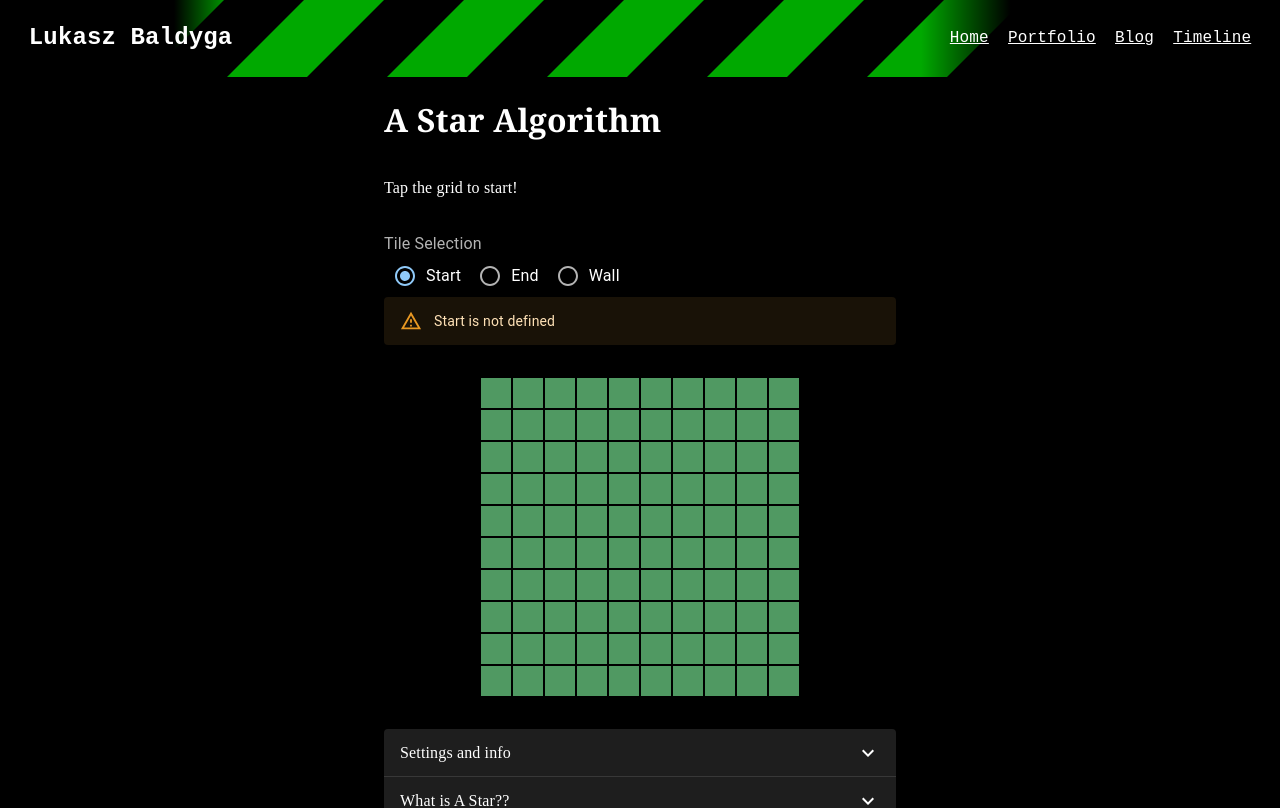
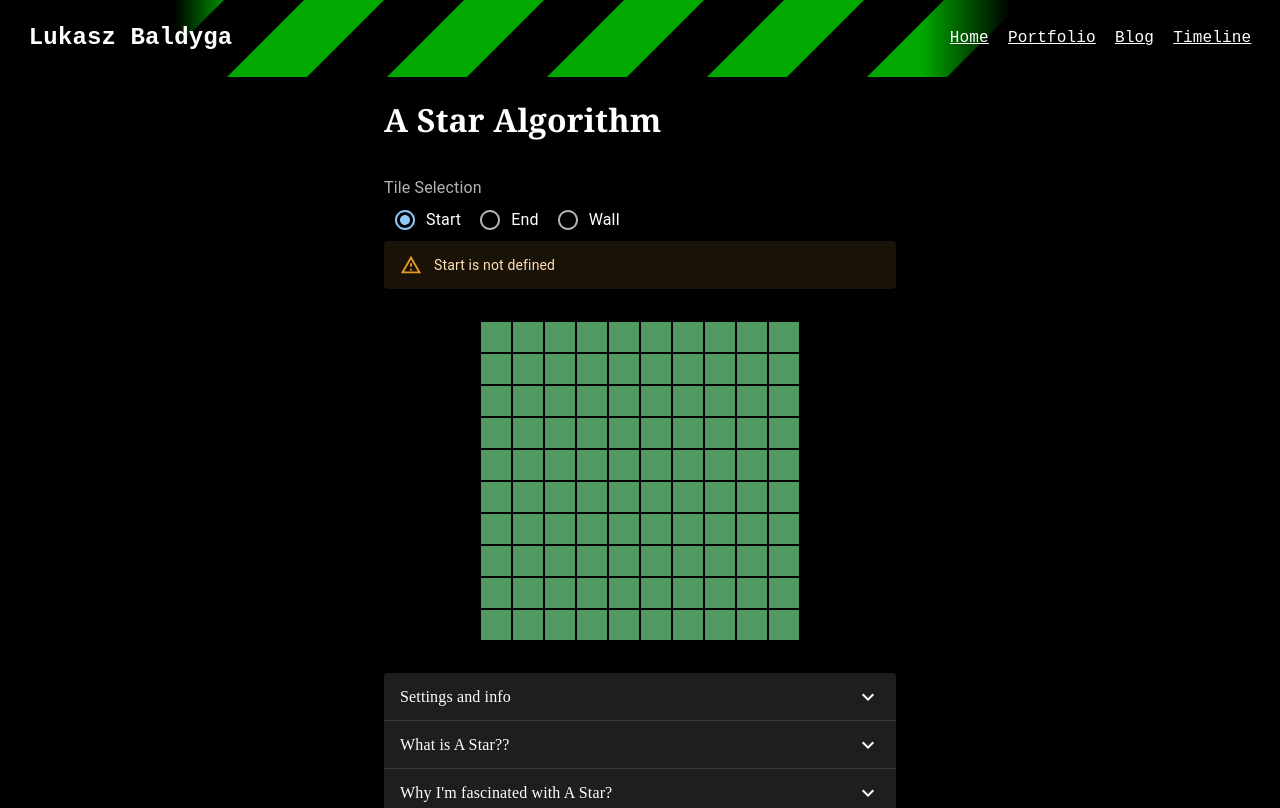
Before and after one commit to Rijndael1998/Website-Neo, a Next.js app: page /portfolio/a-star in a window 1280 px wide. Shown: the top 808 px of the page. Built offline with nearby package versions, Linux system fonts and the light colour scheme; a web font is replaced by a local one.

Commit message:
temporary removed instructions

```diff
--- a/src/app/portfolio/a-star/page.tsx
+++ b/src/app/portfolio/a-star/page.tsx
@@ -10,10 +10,6 @@ export default function A_Star() {
             A Star Algorithm
         </h1>
 
-        <p>
-            Tap the grid to start!
-        </p>
-
         <AStarComponent />
     </Lazy>
 }
```
